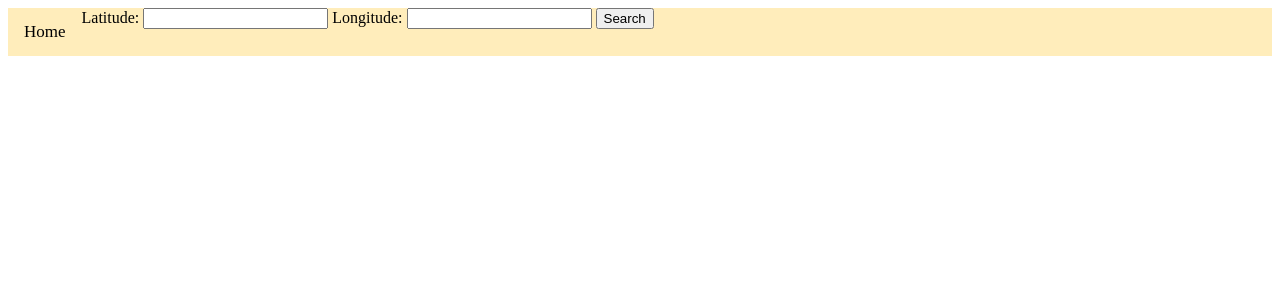
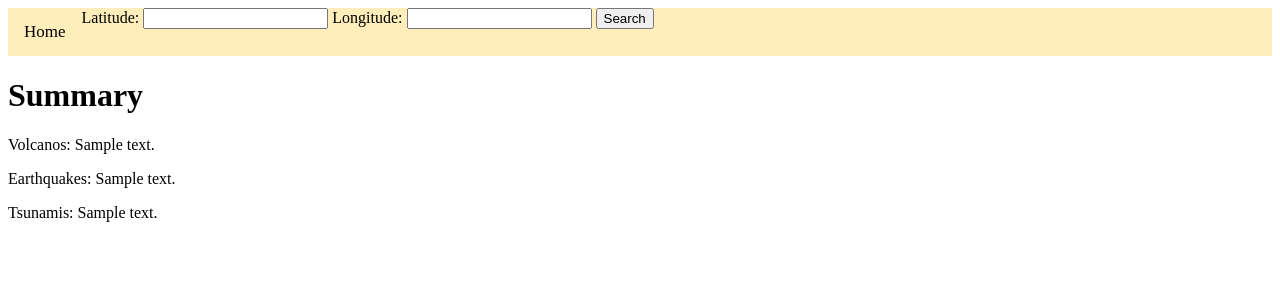
Before and after one commit to valatt19/visu, a Flask app: template app/templates/location.html in a window 1280 px wide. Shown: the top 300 px of the page. Run offline with Flask 2, Linux system fonts and the light colour scheme; the template is opened without the code that fills it: most values are stand-ins (such as "Sample title", 1, 10 or a date in 2020); parts of the project's set-up code (start-up, migrations or seed data) failed here and were passed over.

Commit message:
route location gets the events

```diff
--- a/app/routes.py
+++ b/app/routes.py
@@ -2,7 +2,7 @@ from app import app
 from flask import render_template, redirect
 from flask import url_for, request
 
-from datasets.datasets_methods import get_events_in_radius
+from app.datasets.datasets_methods import get_events_in_radius
 
 ##########
 # ROUTES #
@@ -18,9 +18,18 @@ def index():
 # Visualisation (for  a location) ##########################
 @app.route("/location/", methods=["GET","POST"])
 def location():
+    if request.args.get("lat", None) and request.args.get("long", None):
+        coord = (request.args["lat"],request.args["long"])
 
+        # Get all the events in the radius of a location
+        events = get_events_in_radius(coord,100)
+        nb_earthquakes = len(events["earthquakes"])
+        nb_volcanos = len(events["volcanos"])
+        nb_tsunamis = len(events["tsunamis"])
 
-    return render_template("location.html")
+        return render_template("location.html",summary=[nb_volcanos,nb_earthquakes,nb_tsunamis],events = events)
+
+    return redirect(url_for("index"))
 
 # Visualisation (for comparison) ##########################
 @app.route("/comparaison/", methods=["GET","POST"])
--- a/app/templates/homepage.html
+++ b/app/templates/homepage.html
@@ -17,7 +17,7 @@
         <div class="topnav">
             <a href="/">Home</a>
             <div class="search">
-                <form action="/location/" method="POST">
+                <form action="/location/" method="GET">
                     <label for="lat">Latitude: </label>
                     <input type="number" step="0.0001" id="lat" name="lat">
                     <label for="long">Longitude: </label>
--- a/app/templates/location.html
+++ b/app/templates/location.html
@@ -8,7 +8,7 @@
         <div class="topnav">
             <a href="/">Home</a>
             <div class="search">
-                <form action="/location/" method="POST">
+                <form action="/location/" method="GET">
                     <label for="lat">Latitude: </label>
                     <input type="number" step="0.0001" id="lat" name="lat">
                     <label for="long">Longitude: </label>
@@ -17,5 +17,19 @@
                 </form>
             </div>
         </div>
+
+        <div class="summary">
+            <h1>Summary</h1>
+            <p>Volcanos: {{summary[0]}}</p>
+            <p>Earthquakes: {{summary[1]}}</p>
+            <p>Tsunamis: {{summary[2]}}</p>
+        </div>
+
+        <div class="visu">
+            <div class="circles"></div>
+            <div class="timeline"></div>
+        </div>
+
+        <div class="detail"></div>
     </body>
 </html>
```
Also changed, not shown: app/datasets/datasets_methods.py (+6 -9 lines).
